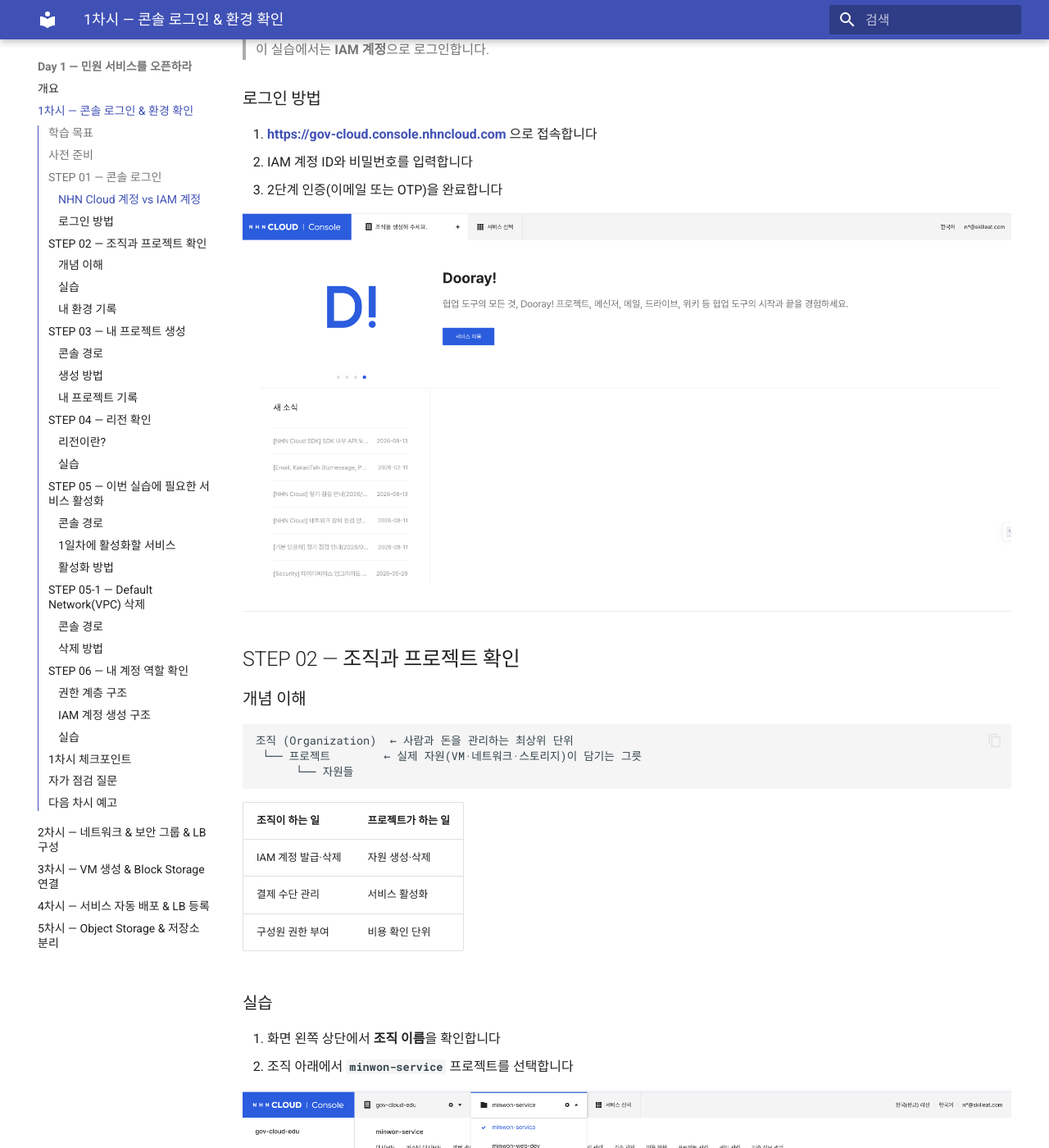
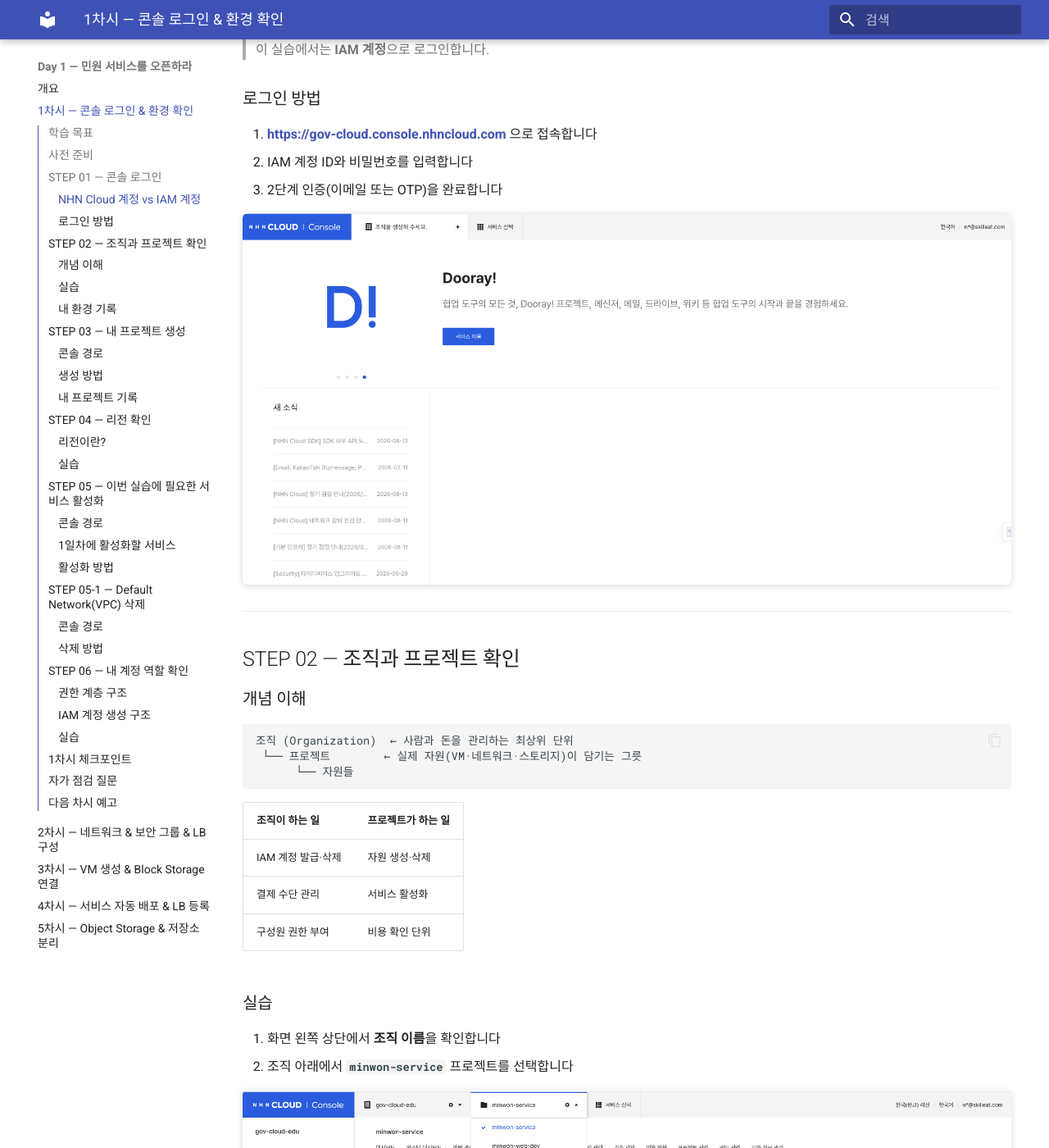
Before and after one commit to skilleat-labs/cloud-native-minwon-lab, an MkDocs documentation site: the page built from docs/day1/session1.md, in a window 1280 px wide and 1400 px high, scrolled down 1374 px. Shown: the whole window at 82% size. Built offline with MkDocs 1.6.1 and Material for MkDocs 9.7.7, drawn with Linux system fonts in a browser that asks for light colours.

Commit message:
스타일: 이미지 전체 너비 표시 + 그림자 효과
Co-Authored-By: Claude Sonnet 4.6 <noreply@anthropic.com>

```diff
--- /dev/null
+++ b/docs/stylesheets/extra.css
@@ -0,0 +1,7 @@
+/* 이미지 전체 너비로 표시 */
+.md-content img {
+  width: 100%;
+  max-width: 100%;
+  border-radius: 6px;
+  box-shadow: 0 2px 8px rgba(0, 0, 0, 0.15);
+}
--- a/mkdocs.yml
+++ b/mkdocs.yml
@@ -34,6 +34,9 @@ nav:
     - 4차시 — 기존 DB 유지한 채 Pod 배포: day2/session4.md
     - 5차시 — 자동 복구 & 수평 확장: day2/session5.md
 
+extra_css:
+  - stylesheets/extra.css
+
 plugins:
   - search:
       lang: ko
```
